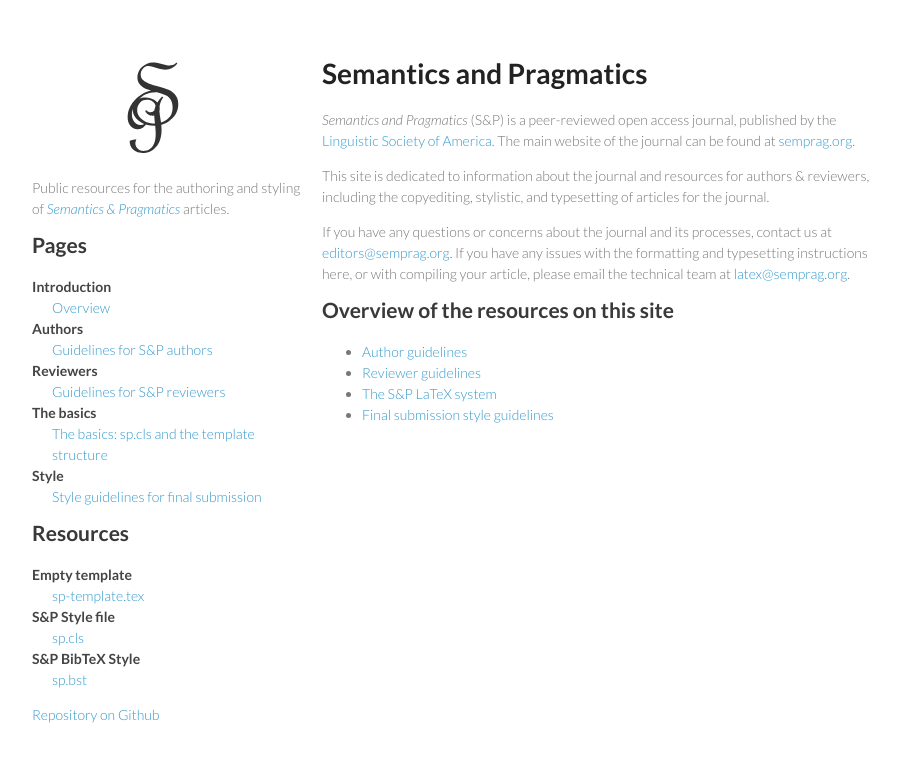
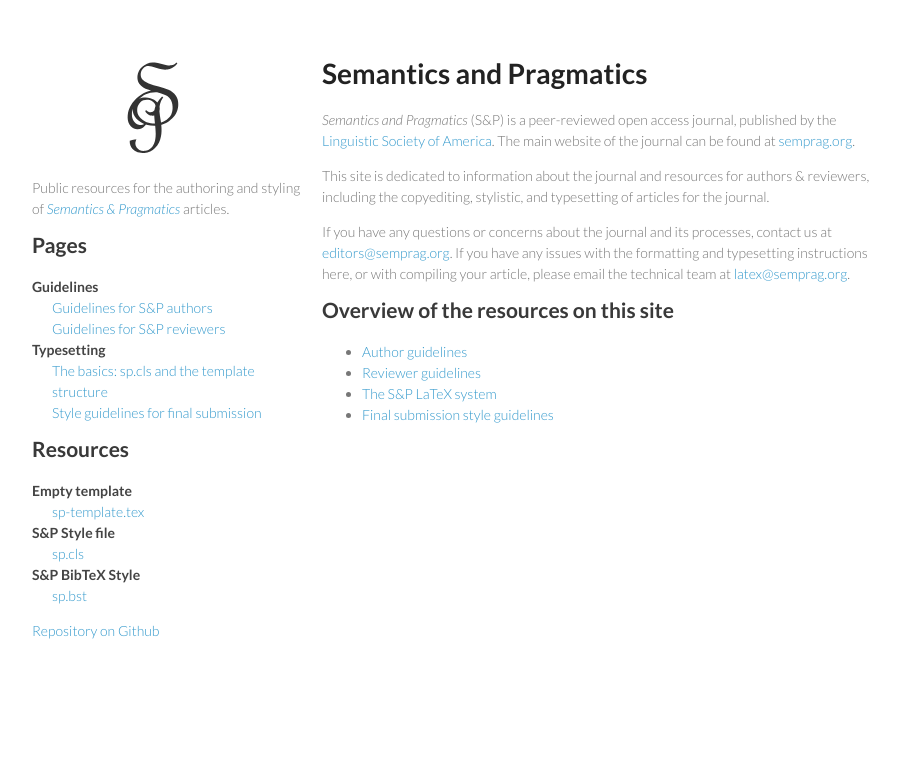
Before and after one commit to semprag/semprag.github.io, a Jekyll site: the page built from index.md, in a window 1280 px wide. Shown: the top 762 px of the page, without its empty margins (178-1078 px from the left). Built offline with Jekyll 4.4.1, drawn with Linux system fonts in a browser that asks for light colours.

Commit message:
Reorganized sidebar

```diff
--- a/_layouts/default.html
+++ b/_layouts/default.html
@@ -11,15 +11,11 @@
 
     <h2>Pages</h2>
     <dl>
-      <dt>Introduction</dt>
-        <dd><a href=".">Overview</a></dd>
-      <dt>Authors</dt>
+      <dt>Guidelines</dt>
         <dd><a href="author">Guidelines for S&P authors</a></dd>
-      <dt>Reviewers</dt>
         <dd><a href="reviewers">Guidelines for S&P reviewers</a></dd>
-      <dt>The basics</dt>
+      <dt>Typesetting</dt>
         <dd><a href="basics">The basics: sp.cls and the template structure</a></dd>
-      <dt>Style</dt>
         <dd><a href="style">Style guidelines for final submission</a></dd>
     </dl>
 
```
